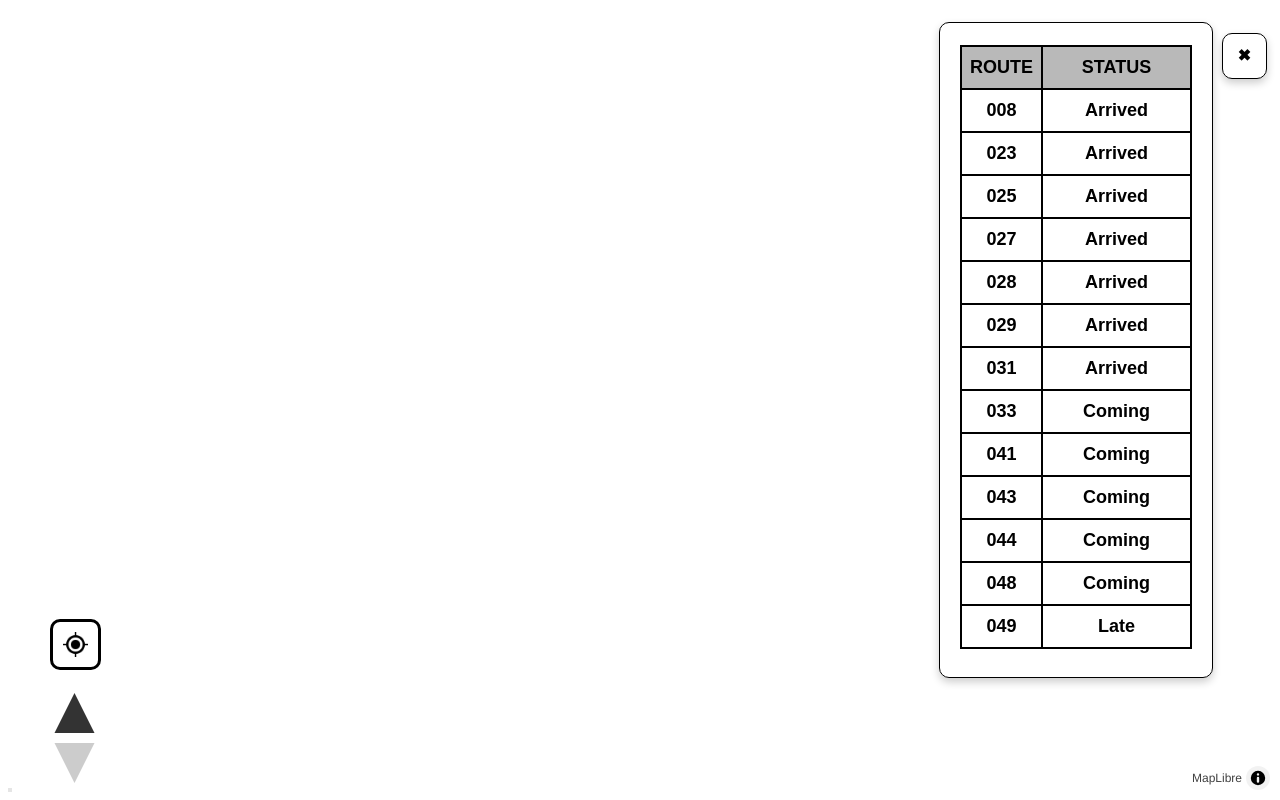
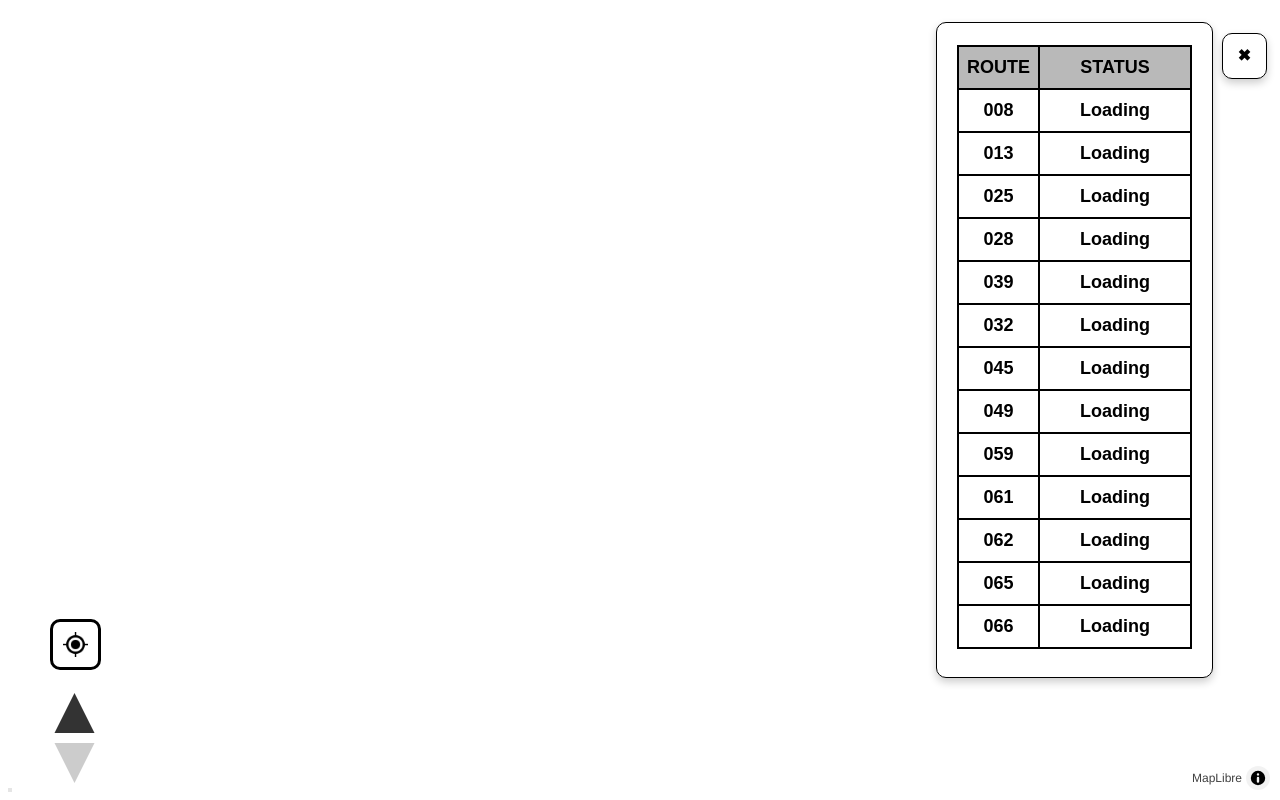
Before and after one commit to Seanixis/gtfs-test, a Next.js app: page / in a window 1280 px wide. Both pictures are taken after a click on the button "View Bus Status". Built offline with nearby package versions, Linux system fonts and the light colour scheme; no server answers.

Commit message:
added working bus status trcking

```diff
--- a/app/table.tsx
+++ b/app/table.tsx
@@ -1,4 +1,80 @@
+'use client';
+
+import { useEffect, useState } from "react";
+
+type Vehicle = {
+  route_id?: string | null;
+  lat?: number | null;
+  lon?: number | null;
+};
+
+const RANGITOTO_BUS_BAY = {
+  lat: -36.73762099522405,
+  lon:  174.73675712042015,
+};
+
+function getDistanceMeters(lat1: number, lon1: number, lat2: number, lon2: number) {
+  const R = 6371e3; // metres
+  const φ1 = (lat1 * Math.PI) / 180;
+  const φ2 = (lat2 * Math.PI) / 180;
+  const Δφ = ((lat2 - lat1) * Math.PI) / 180;
+  const Δλ = ((lon2 - lon1) * Math.PI) / 180;
+  const a =
+    Math.sin(Δφ / 2) ** 2 +
+    Math.cos(φ1) * Math.cos(φ2) * Math.sin(Δλ / 2) ** 2;
+  const c = 2 * Math.atan2(Math.sqrt(a), Math.sqrt(1 - a));
+  return R * c;
+}
+
+const ROUTES = [
+  "008", "013", "025", "028", "039", "032", "045", "049", "059", "061", "062", "065", "066",
+];
+
 function StatusTable() {
+  const [statuses, setStatuses] = useState<Record<string, string>>({});
+
+  useEffect(() => {
+    const fetchData = async () => {
+      try {
+        const res = await fetch("/api/gtfs-rt", { cache: "no-store" });
+        if (!res.ok) throw new Error(`GTFS fetch failed ${res.status}`);
+        const data = await res.json();
+        const vehicles: Vehicle[] = data.vehicles ?? [];
+        const updatedStatuses: Record<string, string> = {};
+
+        for (const route of ROUTES) {
+          const routeVehicles = vehicles.filter(v => v.route_id?.includes(route));
+
+          if (routeVehicles.length === 0) {
+            updatedStatuses[route] = "Coming";
+            continue;
+          }
+
+          const nearBus = routeVehicles.some(v => {
+            if (!v.lat || !v.lon) return false;
+            const dist = getDistanceMeters(
+              RANGITOTO_BUS_BAY.lat,
+              RANGITOTO_BUS_BAY.lon,
+              v.lat,
+              v.lon
+            );
+            return dist < 100; // if within 100 meters
+          });
+
+          updatedStatuses[route] = nearBus ? "Arrived" : "Coming";
+        }
+
+        setStatuses(updatedStatuses);
+      } catch (e) {
+        console.error(e);
+      }
+    };
+
+    fetchData();
+    const interval = setInterval(fetchData, 2000);
+    return () => clearInterval(interval);
+  }, []);
+
   return (
     <table>
       <thead>
@@ -8,63 +84,17 @@ function StatusTable() {
         </tr>
       </thead>
       <tbody>
-        <tr>
-          <th>008</th>
-          <td>Arrived</td>
-        </tr>
-        <tr>
-          <th>023</th>
-          <td>Arrived</td>
-        </tr>
-        <tr>
-          <th>025</th>
-          <td>Arrived</td>
-        </tr>
-        <tr>
-          <th>027</th>
-          <td>Arrived</td>
-        </tr>
-        <tr>
-          <th>028</th>
-          <td>Arrived</td>
-        </tr>
-        <tr>
-          <th>029</th>
-          <td>Arrived</td>
-        </tr>
-        <tr>
-          <th>031</th>
-          <td>Arrived</td>
-        </tr>
-        <tr>
-          <th>033</th>
-          <td>Coming</td>
-        </tr>
-        <tr>
-          <th>041</th>
-          <td>Coming</td>
-        </tr>
-        <tr>
-          <th>043</th>
-          <td>Coming</td>
-        </tr>
-        <tr>
-          <th>044</th>
-          <td>Coming</td>
-        </tr>
-        <tr>
-          <th>048</th>
-          <td>Coming</td>
-        </tr>
-        <tr>
-          <th>049</th>
-          <td>Late</td>
-        </tr>
+        {ROUTES.map(route => (
+          <tr key={route}>
+            <th>{route}</th>
+            <td>{statuses[route] ?? "Loading"}</td>
+          </tr>
+        ))}
       </tbody>
     </table>
   );
 }
 
 export default function Table() {
-    return <StatusTable />;
+  return <StatusTable />;
 }
```
